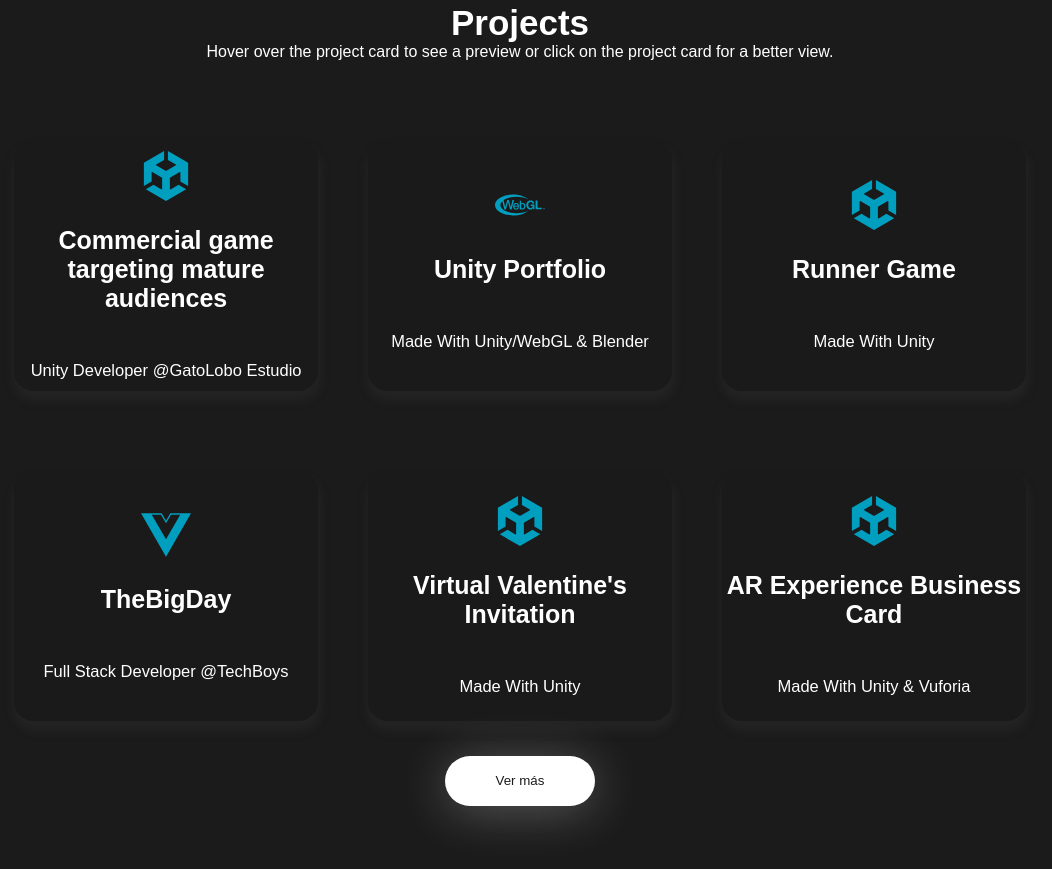
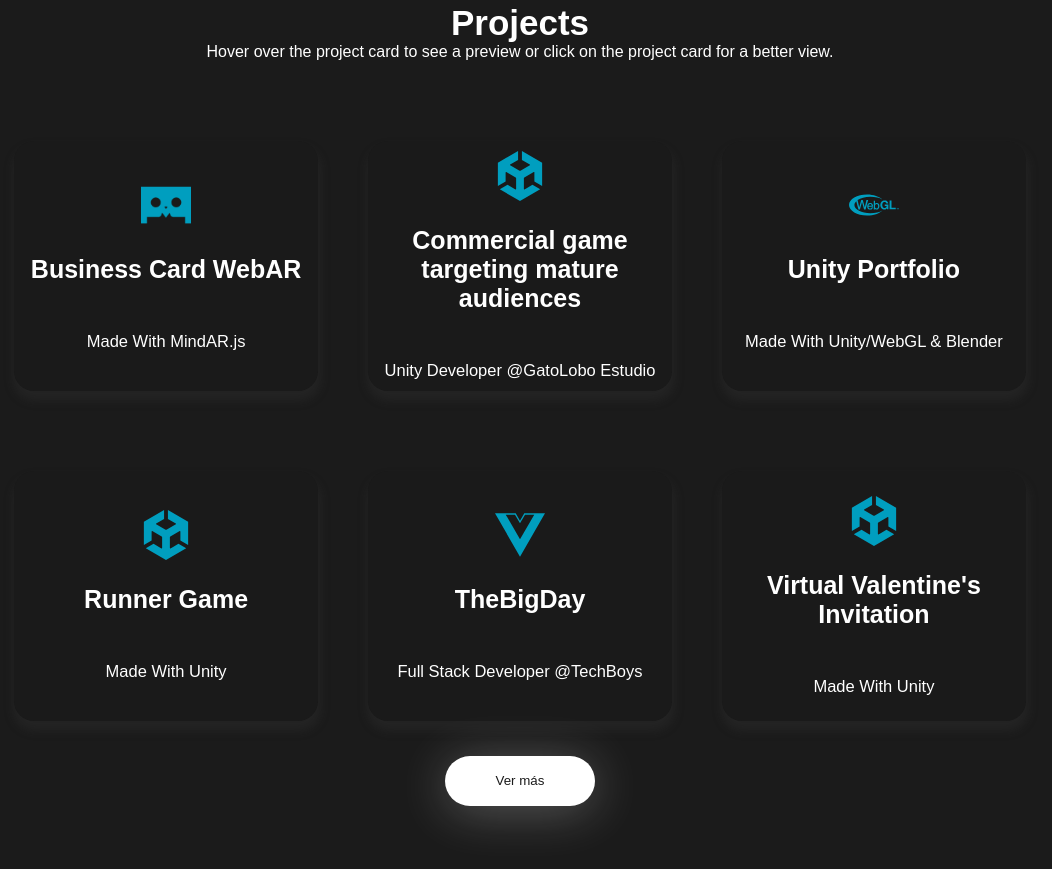
Before and after one commit to UrielNunez/UrielFloresDev, a plain HTML site: page index.html in a window 1280 px wide. Shown: the part 4046-4915 px from the top of the page, without its empty margins (120-1172 px from the left). Drawn offline with nearby package versions, Linux system fonts and the light colour scheme; some packages are replaced by stand-ins of ours; a script that the page names is missing; a web font is replaced by a local one.

Commit message:
Update: SectionProjects

```diff
--- a/Assets/CSS/Style.css
+++ b/Assets/CSS/Style.css
@@ -878,6 +878,17 @@ h3{
     height: 100%;
     transition: .4s;
 }
+.project-box#Uproject14::after{
+    content: "";
+    position: absolute;
+    bottom: -100%;
+    background-image: url('../Images/');
+    background-size: cover;
+    background-position: center;
+    width: 100%;
+    height: 100%;
+    transition: .4s;
+}
 
 .project-container3,
 .project-container4,
@@ -937,7 +948,8 @@ h3{
 .project-box#Uproject10:hover.project-box#Uproject10::after,
 .project-box#Uproject11:hover.project-box#Uproject11::after,
 .project-box#Uproject12:hover.project-box#Uproject12::after,
-.project-box#Uproject13:hover.project-box#Uproject13::after{
+.project-box#Uproject13:hover.project-box#Uproject13::after,
+.project-box#Uproject14:hover.project-box#Uproject14::after{
     bottom: 0;
 }
 .project-box:hover.project-box i,
--- a/Assets/JS/main.js
+++ b/Assets/JS/main.js
@@ -224,6 +224,7 @@ abrirEnNuevaPestaña('Uproject10', 'https://youtu.be/J0kA1nhzyYY');
 abrirEnNuevaPestaña('Uproject11', 'https://urielnunez.github.io/UnityPortfolio/');
 
 abrirEnNuevaPestaña('Uproject13', 'https://thebigday.mx/');
+abrirEnNuevaPestaña('Uproject14', '');
 
 
 abrirEnNuevaPestaña('Uproject1-1', 'https://www.tiktok.com/@brandon_tavaresss');
--- a/index.html
+++ b/index.html
@@ -448,6 +448,12 @@
                 </div>
 
                 <div class="project-container">
+                    <div class="project-box" id="Uproject14">
+                        <img class="project-icon" src="./Assets/Images/MindAR.png">
+                        <h3>Business Card WebAR</h3>
+                        <label>Made With MindAR.js</label>
+                    </div>
+
                     <div class="project-box" id="Uproject12">
                         <svg class="project-icon" role="img" viewBox="0 0 24 24" xmlns="http://www.w3.org/2000/svg">
                             <path fill="currentColor"
@@ -466,6 +472,9 @@
                         <label>Made With Unity/WebGL & Blender</label>
                     </div>
 
+                </div>
+
+                <div class="project-container2">
                     <div class="project-box" id="Uproject1">
                         <svg class="project-icon" role="img" viewBox="0 0 24 24" xmlns="http://www.w3.org/2000/svg">
                             <path fill="currentColor"
@@ -475,9 +484,6 @@
                         <label>Made With Unity</label>
                     </div>
 
-                </div>
-
-                <div class="project-container2">
                     <div class="project-box" id="Uproject13">
                         <svg class="project-icon" role="img" viewBox="0 0 24 24" xmlns="http://www.w3.org/2000/svg">
                             <path fill="currentColor"
@@ -496,6 +502,9 @@
                         <label>Made With Unity</label>
                     </div>
 
+                </div>
+
+                <div class="project-container3">
                     <div class="project-box" id="Uproject3">
                         <svg class="project-icon" role="img" viewBox="0 0 24 24" xmlns="http://www.w3.org/2000/svg">
                             <path fill="currentColor"
@@ -505,11 +514,6 @@
                         <label>Made With Unity & Vuforia</label>
                     </div>
 
-
-
-                </div>
-
-                <div class="project-container3">
                     <div class="project-box" id="Uproject4">
                         <svg class="project-icon" role="img" viewBox="0 0 24 24" xmlns="http://www.w3.org/2000/svg">
                             <path fill="currentColor"
@@ -525,17 +529,15 @@
                         <label>Made With ARFoundation</label>
                     </div>
 
-                    <div class="project-box" id="Uproject6">
+                </div>
+
+                <div class="project-container4">
+                      <div class="project-box" id="Uproject6">
                         <img class="project-icon" src="./Assets/Images/VuforiaWhite.png" alt="Unity Icon">
                         <h3>AR Experience Vuforia Components</h3>
                         <label>Made With Vuforia</label>
                     </div>
 
-
-
-                </div>
-
-                <div class="project-container4">
                     <div class="project-box" id="Uproject7">
                         <img class="project-icon" src="./Assets/Images/VuforiaWhite.png">
                         <h3>AR Experience Shooter</h3>
@@ -548,16 +550,14 @@
                         <label>Made With Unity & Vuforia</label>
                     </div>
 
-                    <div class="project-box" id="Uproject9">
+                </div>
+
+                <div class="project-container5">
+                     <div class="project-box" id="Uproject9">
                         <img class="project-icon" src="./Assets/Images/steamVR.png">
                         <h3>VR Experience In OXXO 3D Model</h3>
                         <label>Made With Unity & SteamVR</label>
                     </div>
-
-
-                </div>
-
-                <div class="project-container5">
 
                     <div class="project-box" id="Uproject10">
                         <img class="project-icon" src="./Assets/Images/steamVR.png">
```
Also changed, not shown: Assets/Images/MindAR.png (added), 1 other file.
